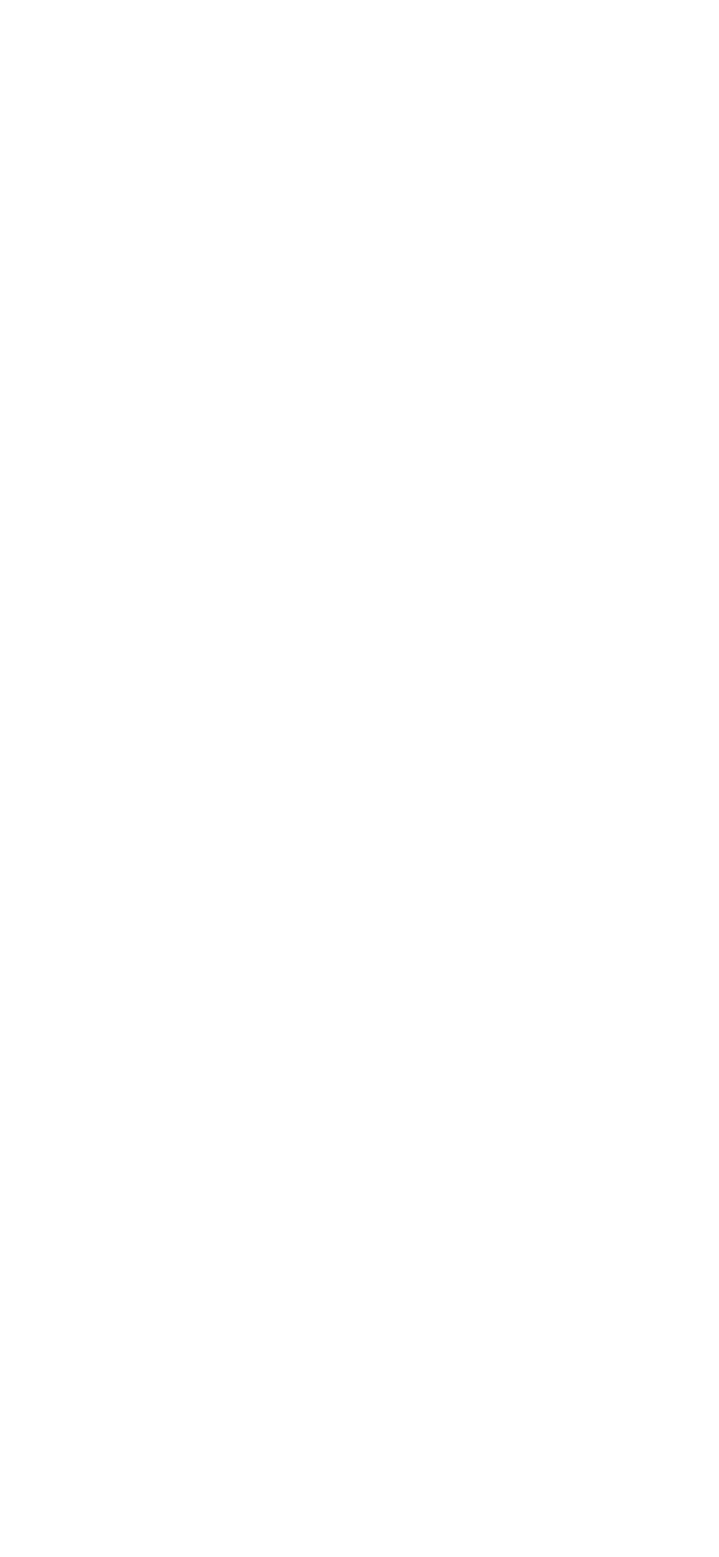
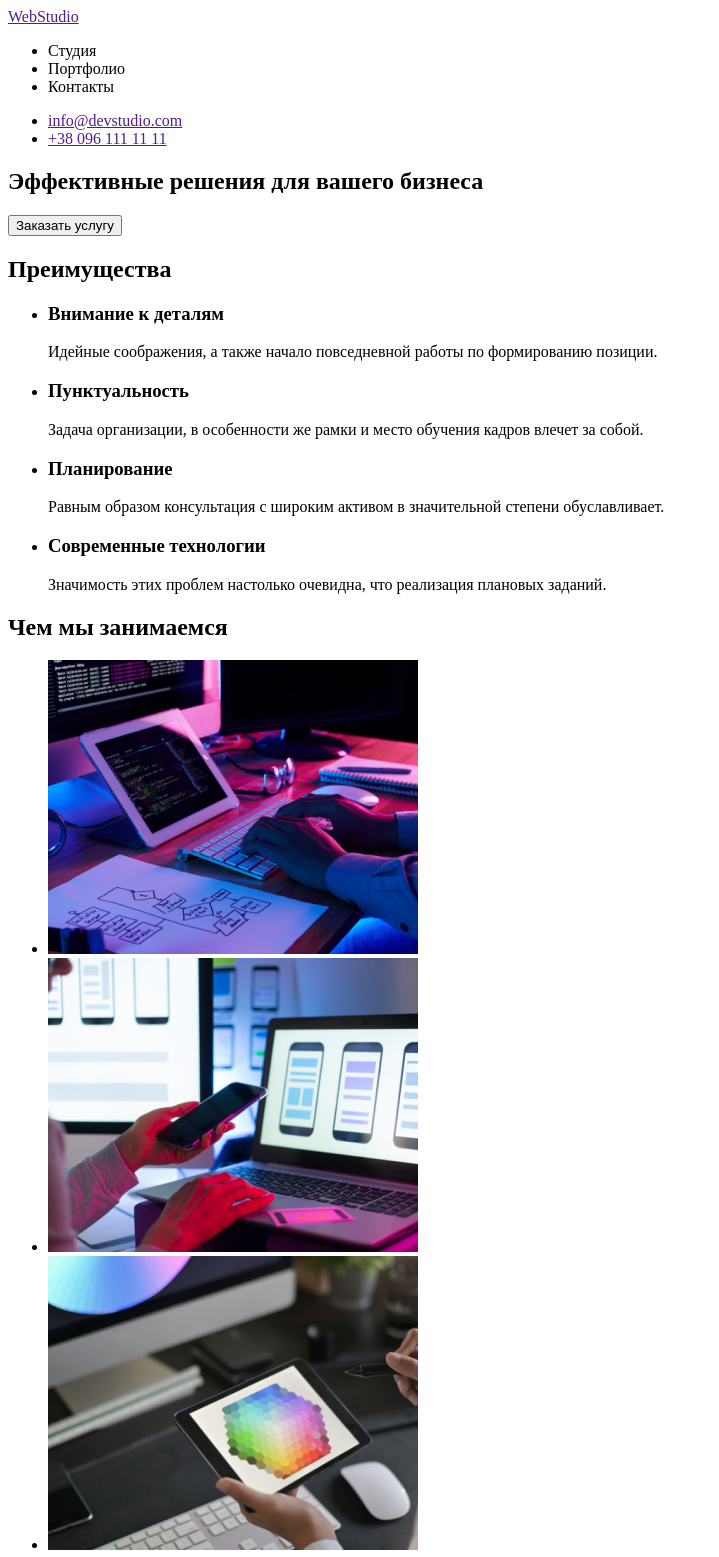
Before and after one commit to KOCTEB/goit-markup-hw-01, a plain HTML site: page index.html in a window 1280 px wide. Shown: the whole page, without its empty margins (0-719 px from the left). Before the commit the page ends 800 px from the top, so only its background shows below. Drawn offline with Linux system fonts and the light colour scheme.

Commit message:
adds header and part of main

```diff
--- a/index.html
+++ b/index.html
@@ -8,7 +8,85 @@
   </head>
   <body>
     <header>
-      <section></section>
+      <nav>
+        <a href="">WebStudio</a>
+        <ul>
+          <li>Студия</li>
+          <li>Портфолио</li>
+          <li>Контакты</li>
+        </ul>
+      </nav>
+      <ul>
+        <li><a href="">info@devstudio.com</a></li>
+        <li><a href="">+38 096 111 11 11</a></li>
+      </ul>
     </header>
+    <main>
+      <section>
+        <h1>Эффективные решения для вашего бизнеса</h1>
+        <button>Заказать услугу</button>
+      </section>
+      <section>
+        <h2>Преимущества</h2>
+        <ul>
+          <li>
+            <h3>Внимание к деталям</h3>
+            <p>
+              Идейные соображения, а также начало повседневной работы по
+              формированию позиции.
+            </p>
+          </li>
+          <li>
+            <h3>Пунктуальность</h3>
+            <p>
+              Задача организации, в особенности же рамки и место обучения кадров
+              влечет за собой.
+            </p>
+          </li>
+          <li>
+            <h3>Планирование</h3>
+            <p>
+              Равным образом консультация с широким активом в значительной
+              степени обуславливает.
+            </p>
+          </li>
+          <li>
+            <h3>Современные технологии</h3>
+            <p>
+              Значимость этих проблем настолько очевидна, что реализация
+              плановых заданий.
+            </p>
+          </li>
+        </ul>
+      </section>
+      <section>
+        <h2>Чем мы занимаемся</h2>
+        <ul>
+          <li>
+            <a href="">
+              <img
+                src="./images/whatwedo-01.jpg"
+                width="370"
+                alt="бэкенд разработка"
+              />
+            </a>
+          </li>
+          <li>
+            <a href="">
+              <img
+                src="./images/whatwedo-02.jpg"
+                width="370"
+                alt="фронтенд разработка"
+              />
+            </a>
+          </li>
+          <li>
+            <a href="">
+              <img src="./images/whatwedo-03.jpg" width="370" alt="дизайн" />
+            </a>
+          </li>
+        </ul>
+      </section>
+    </main>
   </body>
 </html>
--- a/prettierrc.json
+++ b/prettierrc.json
@@ -6,7 +6,6 @@
   "singleQuote": true,
   "trailingComma": "all",
   "bracketSpacing": true,
-  "jsxBracketSameLine": false,
   "arrowParens": "avoid",
   "proseWrap": "always"
 }
```
Also changed, not shown: images/whatwedo-01.jpg (added), images/whatwedo-02.jpg (added), images/whatwedo-03.jpg (added).
